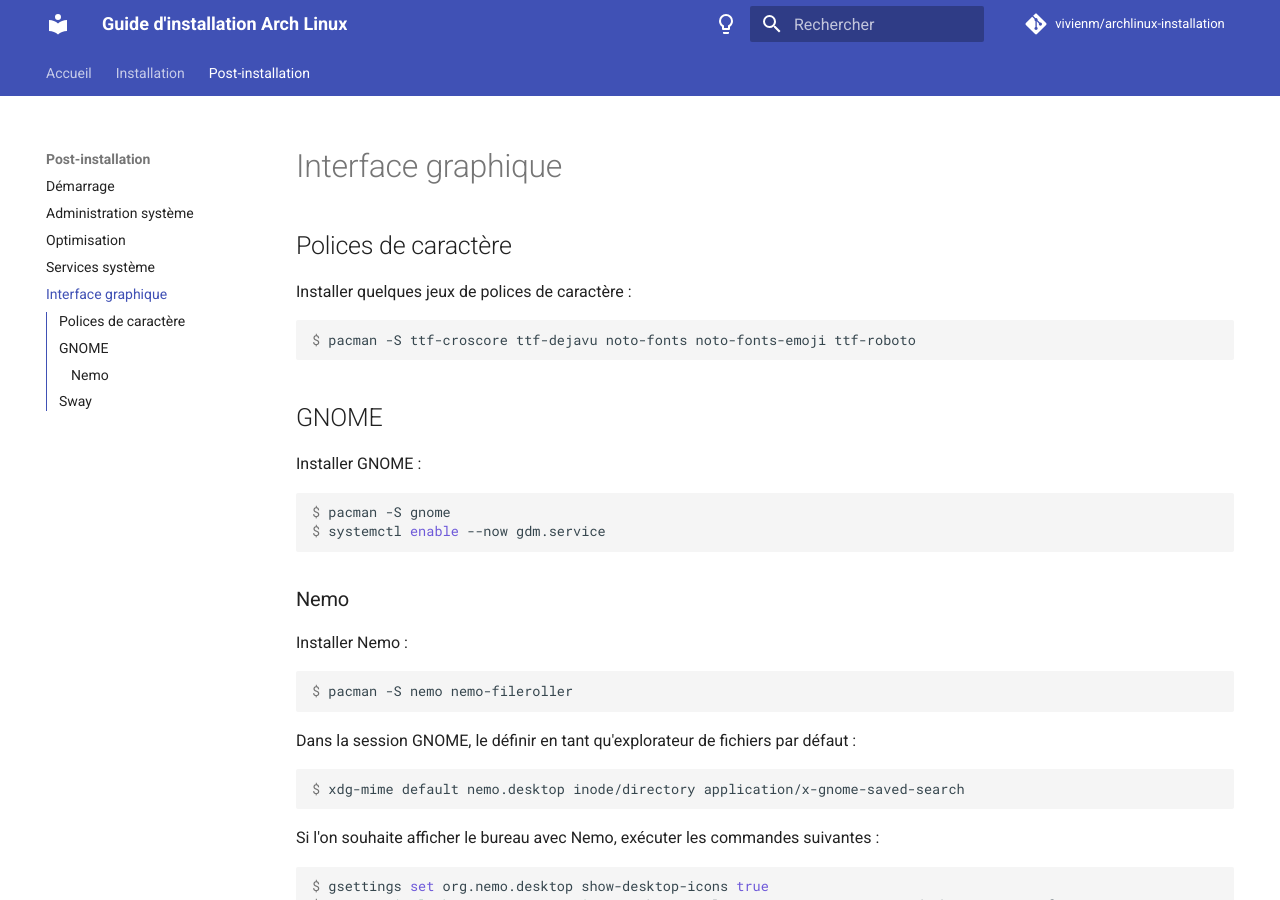
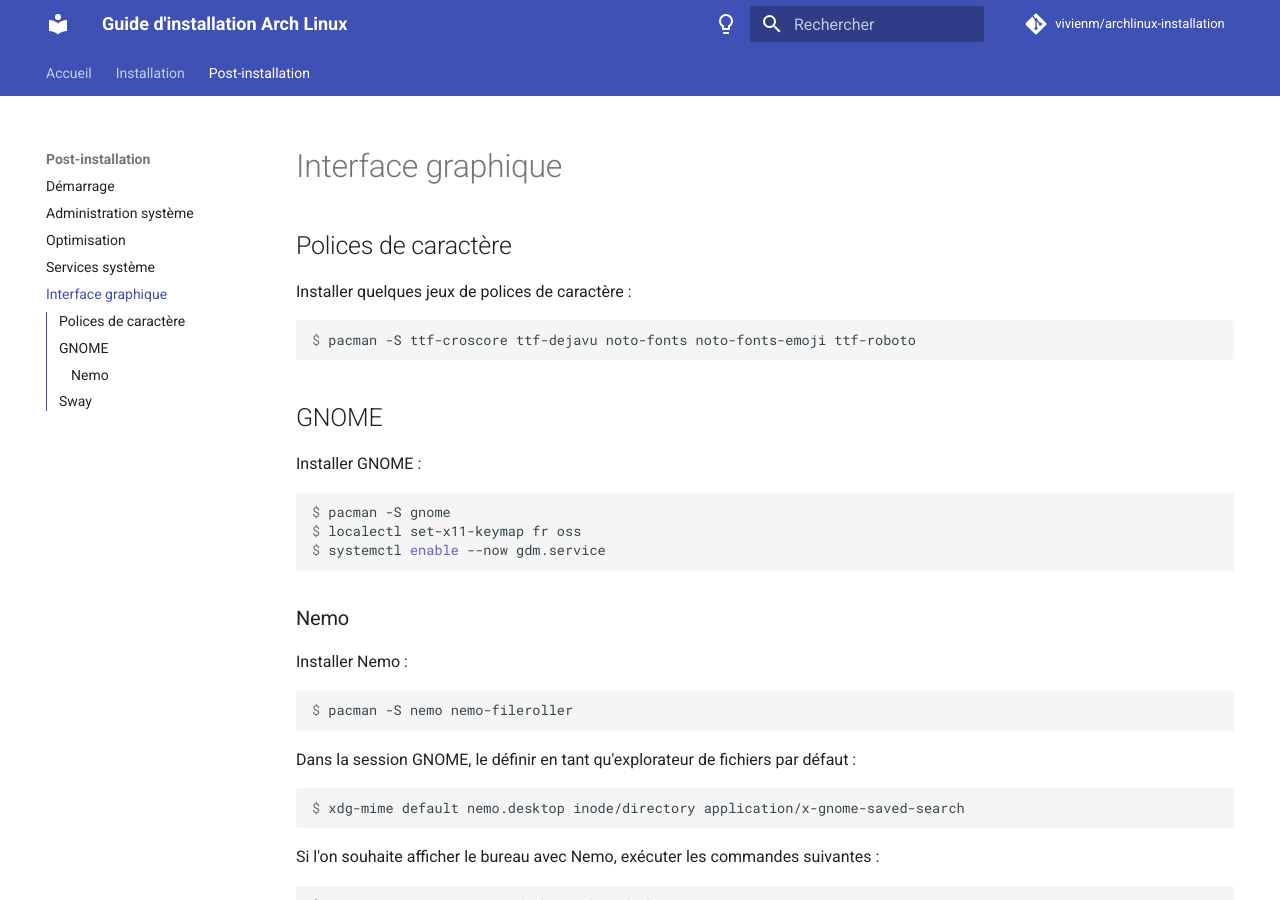
Before and after one commit to vivienm/archlinux-installation, an MkDocs documentation site: the page built from docs/postinstallation/gui.md, in a window 1280 px wide and 900 px high. Built offline with MkDocs 1.6.1 and Material for MkDocs 9.7.7, drawn with Linux system fonts in a browser that asks for light colours; comment, search, counter and statistics services are not loaded.

Commit message:
Use AZERTY keyboard layout in GDM

````diff
--- a/docs/postinstallation/gui.md
+++ b/docs/postinstallation/gui.md
@@ -14,6 +14,7 @@
 
 ```console
 $ pacman -S gnome
+$ localectl set-x11-keymap fr oss
 $ systemctl enable --now gdm.service
 ```
 
````
